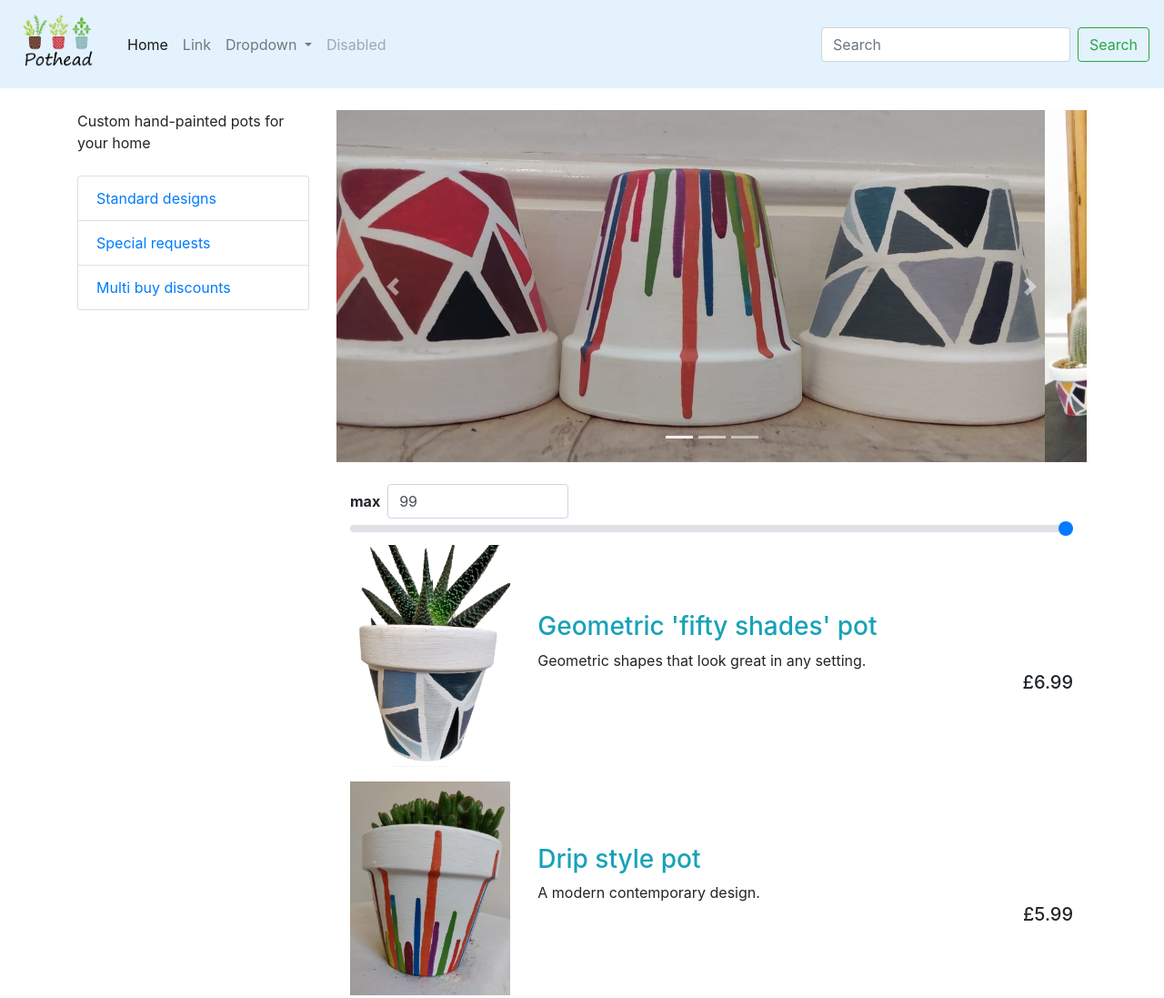
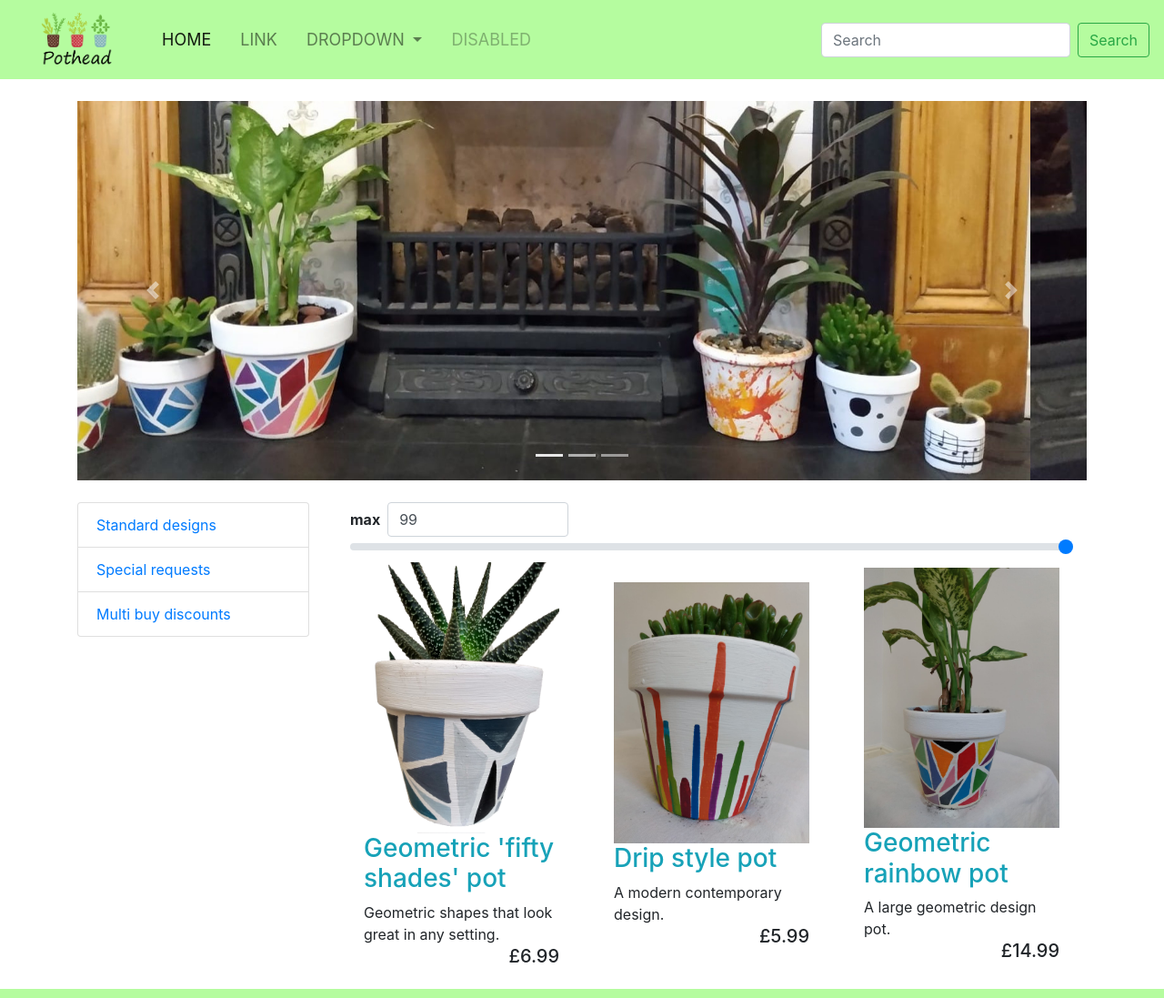
Before and after one commit to tomstratton1/potting_site, a plain HTML site: page index.html in a window 1280 px wide. Shown: the top 1097 px of the page at 91% size. Drawn offline with nearby package versions, Linux system fonts and the light colour scheme.

Commit message:
changing style and adding images

```diff
--- a/index.html
+++ b/index.html
@@ -5,7 +5,7 @@
         <meta charset="utf-8">
         <meta name="viewport" content="width=device-width, initial-scale=1, shrink-to-fit=no">
 
-        <!-- Bootstrap CSS -->
+        <!-- Bootstrap and my CSS -->
         <link rel="stylesheet" href="https://cdn.jsdelivr.net/npm/bootstrap@4.5.3/dist/css/bootstrap.min.css" integrity="sha384-TX8t27EcRE3e/ihU7zmQxVncDAy5uIKz4rEkgIXeMed4M0jlfIDPvg6uqKI2xXr2" crossorigin="anonymous">
         <link rel="stylesheet" href="styles/style.css">
 
@@ -23,10 +23,10 @@
     <body>
 
 
-        <nav class="navbar navbar-expand-lg sticky-top navbar-light" style="background-color: #e3f2fd;" >
+        <nav class="navbar navbar-expand-lg sticky-top navbar-light nav-theme-override" >
 
-            <a class="navbar-brand" href="#">
-                <img src="graphics/pothead_2.png" alt="Pothead" class="img-fluid logo">
+            <a class="navbar-brand ml-4 " href="#">
+                <img src="graphics/pothead_3.png" alt="Pothead" class="img-fluid logo">
 
             </a>
             <button class="navbar-toggler" type="button" data-toggle="collapse" data-target="#navbarSupportedContent" aria-controls="navbarSupportedContent" aria-expanded="false" aria-label="Toggle navigation">
@@ -34,7 +34,7 @@
               </button>
 
               <div class="collapse navbar-collapse" id="navbarSupportedContent">
-                <ul class="navbar-nav mr-auto">
+                <ul class="navbar-nav mr-auto ml-2 nav-item-style">
                   <li class="nav-item active">
                     <a class="nav-link" href="#">Home <span class="sr-only">(current)</span></a>
                   </li>
@@ -66,23 +66,7 @@
         <div class="container">
 
           <div class="row">
-
-            <div class="col-lg-3">
-
-              <!-- <h1 class="my-4">Pothead</h1> -->
-              <!-- <img src="graphics/pothead_2.png" alt="Pothead" class="img-fluid biglogo"> -->
-              <p class="my-4">Custom hand-painted pots for your home</p>
-              <div class="list-group">
-                <a href="#" class="list-group-item">Standard designs</a>
-                <a href="#" class="list-group-item">Special requests</a>
-                <a href="#" class="list-group-item">Multi buy discounts</a>
-              </div>
-
-            </div>
-            <!-- /.col-lg-3 -->
-
-            <div class="col-lg-9">
-
+            <div class="col-xl-12">
             <div id="carouselExampleIndicators" class="carousel slide my-4" data-ride="carousel">
               <ol class="carousel-indicators">
                 <li data-target="#carouselExampleIndicators" data-slide-to="0" class="active"></li>
@@ -91,13 +75,13 @@
               </ol>
               <div class="carousel-inner" role="listbox">
                 <div class="carousel-item active">
-                    <img class="d-block img-fluid" src="images/multi/3pots1600x750.jpeg" alt="First slide">
+                  <img class="d-block img-fluid" src="images/multi/fireplace1_1600x600.jpeg" alt="First slide">
                 </div>
                 <div class="carousel-item">
-                    <img class="d-block img-fluid" src="images/multi/fireplace1600x750.jpeg" alt="Second slide">
+                  <img class="d-block img-fluid" src="images/multi/fireplace2_1600x600.jpeg" alt="Second slide">
                 </div>
                 <div class="carousel-item">
-                    <img class="d-block img-fluid" src="images/multi/fireplace2_1600x750.jpeg" alt="Third slide">
+                  <img class="d-block img-fluid" src="images/multi/fireplace3_1600x600.jpeg" alt="Third slide">
                 </div>
               </div>
               <a class="carousel-control-prev" href="#carouselExampleIndicators" role="button" data-slide="prev">
@@ -109,8 +93,25 @@
                 <span class="sr-only">Next</span>
               </a>
             </div>
+            </div>
+          </div>
 
+          <div class="row">
+            <div class="col-lg-3">
 
+              <!-- <h1 class="my-4">Pothead</h1> -->
+              <!-- <img src="graphics/pothead_2.png" alt="Pothead" class="img-fluid biglogo"> -->
+              <!-- <p class="my-4">Custom hand-painted pots for your home</p> -->
+              <div class="list-group">
+                <a href="#" class="list-group-item">Standard designs</a>
+                <a href="#" class="list-group-item">Special requests</a>
+                <a href="#" class="list-group-item">Multi buy discounts</a>
+              </div>
+
+            </div>
+            <!-- /.col-lg-3 -->
+
+            <div class="col-lg-9">
               <div class="container" id="app">
                 <div class="form-inline mr-auto">
                  <label class="font-weight-bold mr-2" for="formMax">max</label>
@@ -118,34 +119,34 @@
                 </div>
                  <input type="range" class="custom-range" min="0" max="50" v-model="maximum">
 
-                 <div class="row d-flex mb-3 align-items-center"
+                  <div class="row d-flex mb-3 align-items-center">
+                    <div class="col-sm"
                         v-for="item in products"
                         v-if="item.price<=Number(maximum)">
-                   <div class="col-sm-3">
+                      <div class="col-sm">
                         <img class="img-fluid d-block" :src="item.image" :alt="item.name">
                       </div>
-                   <div class="col">
+                      <div class="col-sm">
                       <h3 class="text-info">{{ item.name }}</h3>
                       <p class="mb-0">{{ item.description }}</p>
                       <div class="h5 float-right">£{{ Number(item.price) }}</div>
                       </div>
                     </div>
                   </div>
+              </div>
+            </div>
+            <!-- /.col-lg-9 -->
+
+
+          </div>
+          <!-- /.row -->
+        </div>
+        <!-- /.container -->
 
 
 
-
-            </div>
-            <!-- /.col-lg-9 -->
-
-          </div>
-          <!-- /.row -->
-
-        </div>
-        <!-- /.container -->
-
         <!-- Footer -->
-        <footer class="py-5" style="background-color: #e3f2fd;;">
+        <footer class="py-5" style="background-color: var(--background-color);">
           <div class="container">
             <p class="m-0 text-center text-black">Copyright &copy; Your Website 2020</p>
           </div>
--- a/styles/style.css
+++ b/styles/style.css
@@ -1,10 +1,29 @@
+
+:root {
+  --background-color: #b5fc9f;
+  --font-color: #000000;
+}
+
+.nav-theme-override {
+  background-color: var(--background-color);
+  font-size: large;
+  text-transform: uppercase;
+  font-weight: normal;
+}
+
+
+.nav-item-style li{
+  padding-left: 1rem;
+
+}
+
 .jumbotron-override {
     margin-bottom: 0px;
   }
 
 img.logo {
   width:100%;
-  max-width: 100px;
+  max-width: 90px;
 }
 
 
```
Also changed, not shown: graphics/pothead_3.png (added), images/multi/3pots1600x600.jpeg (added), images/multi/3pots2_1600x600.jpeg (added), images/multi/fireplace1_1600x600.jpeg (added), images/multi/fireplace2_1600x600.jpeg (added), images/multi/fireplace3_1600x600.jpeg (added), 1 other file. Lines whose indentation alone changed are shown as unchanged.
